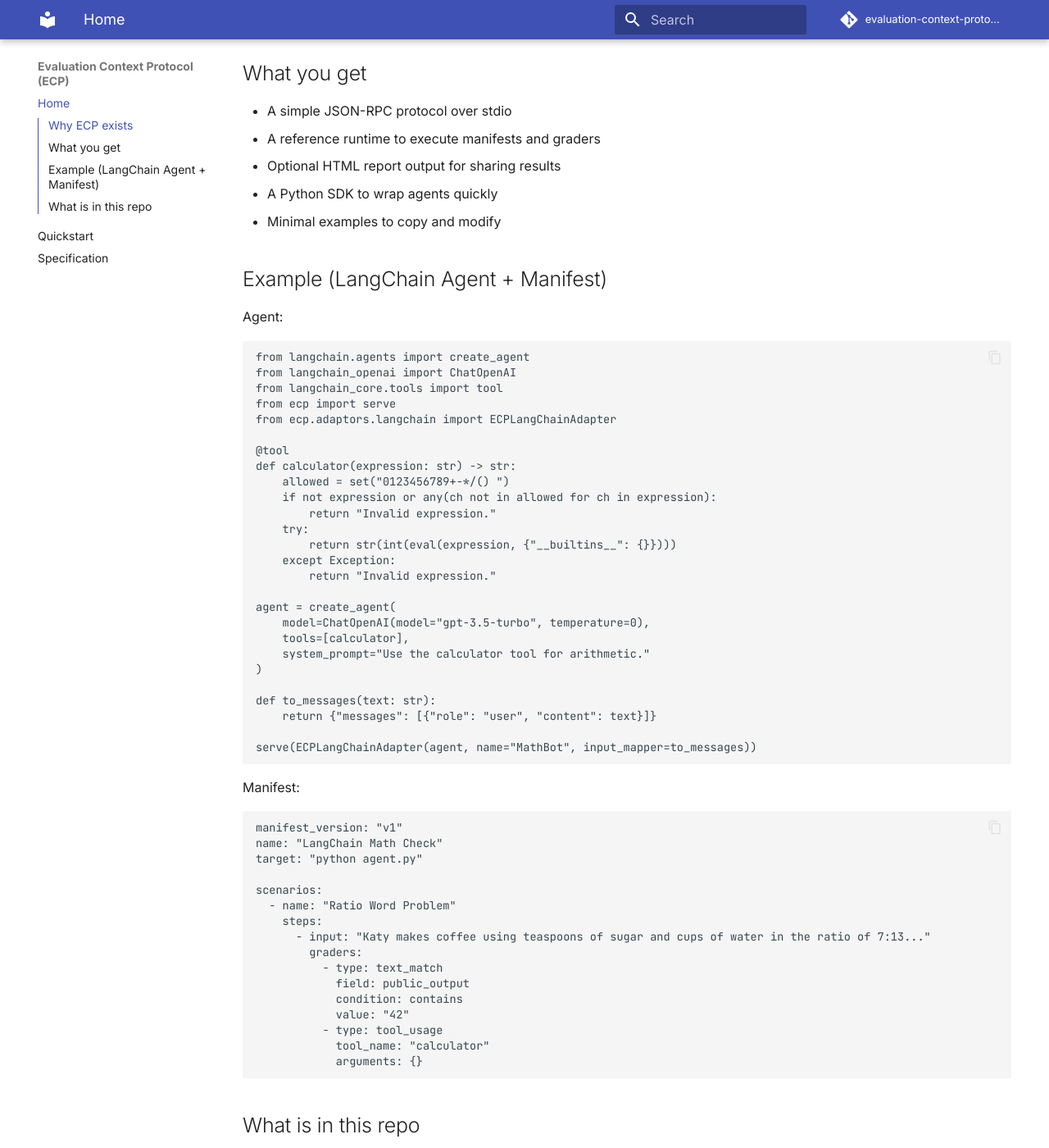
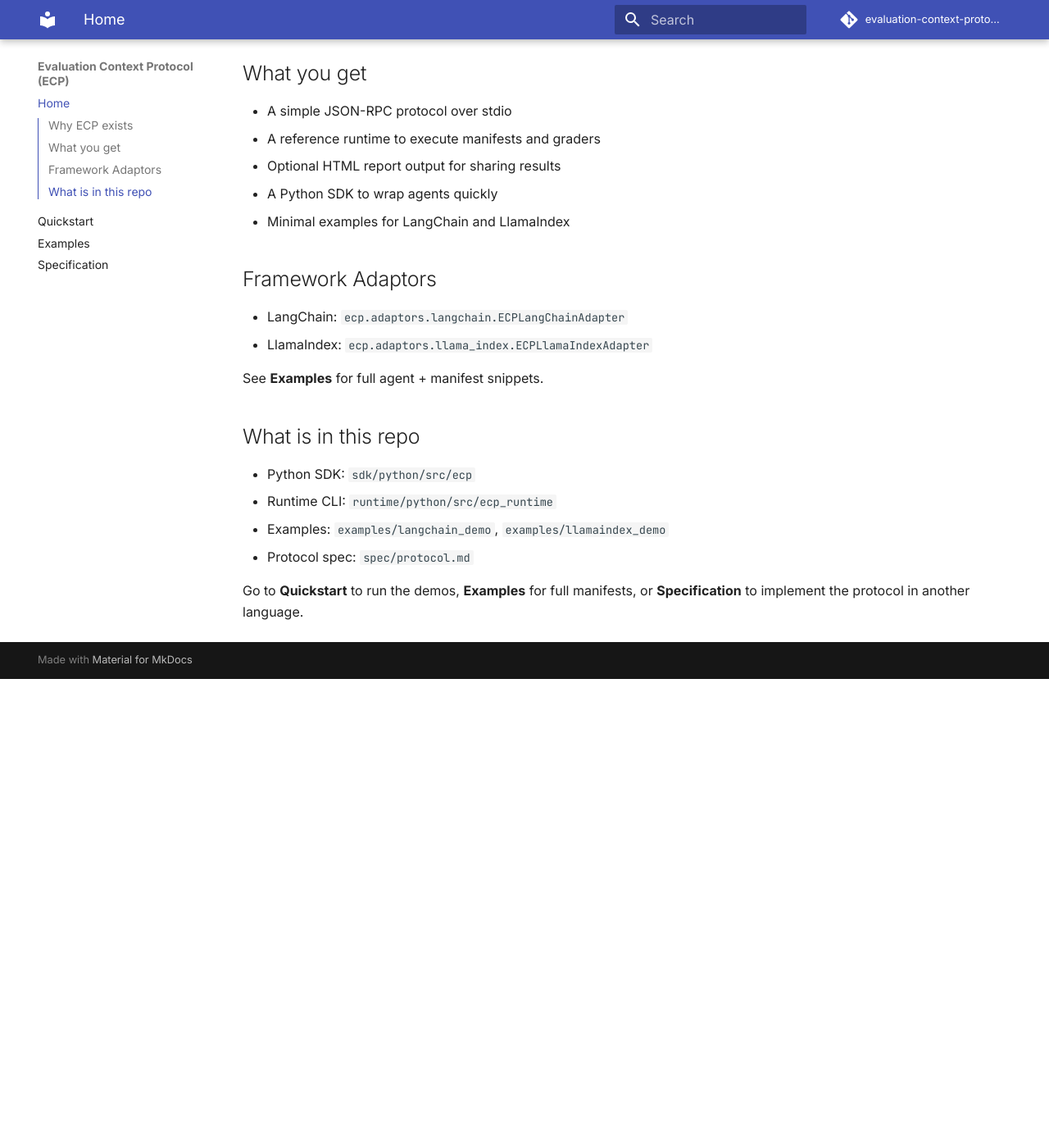
Before and after one commit to evaluation-context-protocol/ecp, an MkDocs documentation site: the page built from docs/index.md, in a window 1280 px wide and 1400 px high, scrolled down 616 px. Shown: the whole window at 82% size. Built offline with MkDocs 1.6.1 and Material for MkDocs 9.7.7, drawn with Linux system fonts in a browser that asks for light colours; comment, search, counter and statistics services are not loaded; after the commit the page ends 1444 px from its top, so only the background shows below that.

Commit message:
modified the docs

````diff
--- a/docs/index.md
+++ b/docs/index.md
@@ -24,67 +24,20 @@
 - A reference runtime to execute manifests and graders
 - Optional HTML report output for sharing results
 - A Python SDK to wrap agents quickly
-- Minimal examples to copy and modify
+- Minimal examples for LangChain and LlamaIndex
 
-## Example (LangChain Agent + Manifest)
+## Framework Adaptors
 
-Agent:
+- LangChain: `ecp.adaptors.langchain.ECPLangChainAdapter`
+- LlamaIndex: `ecp.adaptors.llama_index.ECPLlamaIndexAdapter`
 
-```python
-from langchain.agents import create_agent
-from langchain_openai import ChatOpenAI
-from langchain_core.tools import tool
-from ecp import serve
-from ecp.adaptors.langchain import ECPLangChainAdapter
-
-@tool
-def calculator(expression: str) -> str:
-    allowed = set("0123456789+-*/() ")
-    if not expression or any(ch not in allowed for ch in expression):
-        return "Invalid expression."
-    try:
-        return str(int(eval(expression, {"__builtins__": {}})))
-    except Exception:
-        return "Invalid expression."
-
-agent = create_agent(
-    model=ChatOpenAI(model="gpt-3.5-turbo", temperature=0),
-    tools=[calculator],
-    system_prompt="Use the calculator tool for arithmetic."
-)
-
-def to_messages(text: str):
-    return {"messages": [{"role": "user", "content": text}]}
-
-serve(ECPLangChainAdapter(agent, name="MathBot", input_mapper=to_messages))
-```
-
-Manifest:
-
-```yaml
-manifest_version: "v1"
-name: "LangChain Math Check"
-target: "python agent.py"
-
-scenarios:
-  - name: "Ratio Word Problem"
-    steps:
-      - input: "Katy makes coffee using teaspoons of sugar and cups of water in the ratio of 7:13..."
-        graders:
-          - type: text_match
-            field: public_output
-            condition: contains
-            value: "42"
-          - type: tool_usage
-            tool_name: "calculator"
-            arguments: {}
-```
+See **Examples** for full agent + manifest snippets.
 
 ## What is in this repo
 
 - Python SDK: `sdk/python/src/ecp`
 - Runtime CLI: `runtime/python/src/ecp_runtime`
-- Examples: `examples/langchain_demo`
+- Examples: `examples/langchain_demo`, `examples/llamaindex_demo`
 - Protocol spec: `spec/protocol.md`
 
-Go to **Quickstart** to run the demo, or **Specification** to implement the protocol in another language.
+Go to **Quickstart** to run the demos, **Examples** for full manifests, or **Specification** to implement the protocol in another language.
--- a/mkdocs.yml
+++ b/mkdocs.yml
@@ -7,6 +7,7 @@
 nav:
   - Home: index.md
   - Quickstart: quickstart.md
+  - Examples: examples.md
   - Specification: spec.md
 
 theme:
````
Also changed, not shown: docs/examples.md (added, +123 -0 lines).
